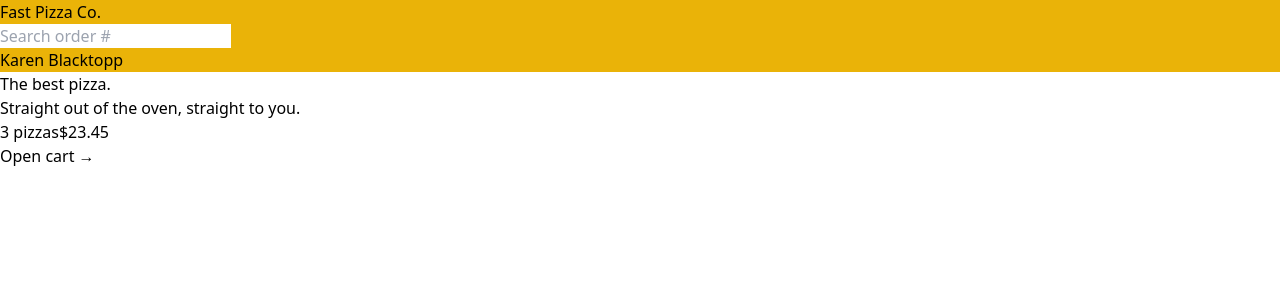
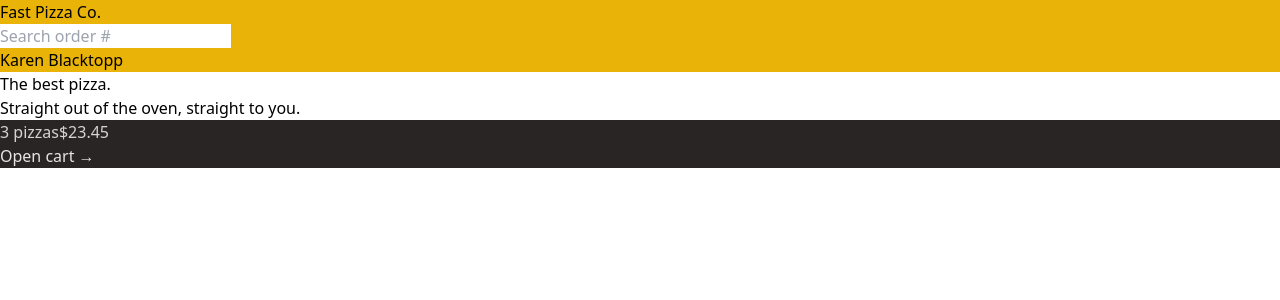
Before and after one commit to kazblacktopp/fast-react-pizza, a React (Vite) app: page / in a window 1280 px wide. Shown: the top 300 px of the page. Built offline with nearby package versions, Linux system fonts and the light colour scheme.

Commit message:
Add basic text and background styles

```diff
--- a/src/features/cart/CartOverview.jsx
+++ b/src/features/cart/CartOverview.jsx
@@ -2,8 +2,8 @@
 
 export default function CartOverview() {
 	return (
-		<div>
-			<p>
+		<div className="bg-stone-800 text-stone-200">
+			<p className="text-stone-300">
 				<span>3 pizzas</span>
 				<span>$23.45</span>
 			</p>
```
